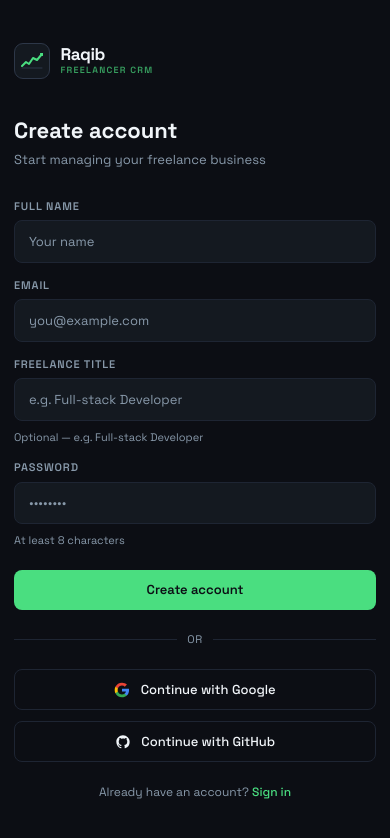
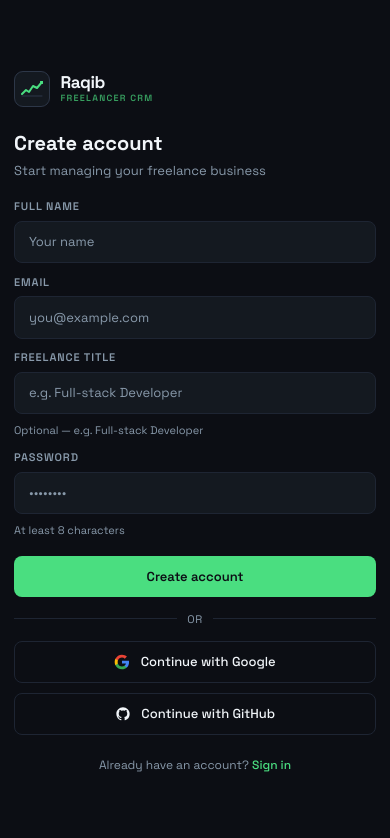
Before and after one commit to Achrafcodes/raqib, a React (Vite) app in the folder frontend/: page /register in a window 390 px wide. Shown: the top 838 px of the page. Built offline with nearby package versions, Linux system fonts and the light colour scheme; no server answers.

Commit message:
fix: improve login and register page responsiveness on mobile

```diff
--- a/frontend/src/pages/Login.tsx
+++ b/frontend/src/pages/Login.tsx
@@ -72,9 +72,9 @@ export default function Login() {
   if (loading) return <LoadingScreen />;
 
   return (
-    <div className="min-h-screen flex items-center justify-center bg-r-bg px-4">
+    <div className="min-h-screen flex flex-col items-center justify-center bg-r-bg px-4 py-10">
       <div className="w-full max-w-[400px]">
-        <div className="flex items-center gap-3 mb-10">
+        <div className="flex items-center gap-3 mb-8 sm:mb-10">
           <div className="w-[36px] h-[36px] rounded-[9px] flex items-center justify-center shrink-0"
             style={{ background: 'var(--surface)', border: '1px solid var(--border-2)' }}>
             <svg width="22" height="16" viewBox="0 0 22 16" fill="none">
@@ -89,8 +89,8 @@ export default function Login() {
           </div>
         </div>
 
-        <h1 className="text-[22px] font-bold text-r-1 mb-1">Welcome back</h1>
-        <p className="text-[13px] text-r-3 mb-8">Sign in to your account</p>
+        <h1 className="text-[20px] sm:text-[22px] font-bold text-r-1 mb-1">Welcome back</h1>
+        <p className="text-[13px] text-r-3 mb-6 sm:mb-8">Sign in to your account</p>
 
         <form onSubmit={handleSubmit} noValidate className="flex flex-col gap-4">
           <Field label="Email" error={errors.email} touched={touched.email}>
@@ -142,7 +142,7 @@ export default function Login() {
           </div>
         )}
 
-        <div className="flex items-center gap-3 my-6">
+        <div className="flex items-center gap-3 my-4 sm:my-6">
           <div className="flex-1 h-px bg-r-border" />
           <span className="text-[11px] text-r-3 uppercase tracking-wider">or</span>
           <div className="flex-1 h-px bg-r-border" />
--- a/frontend/src/pages/Register.tsx
+++ b/frontend/src/pages/Register.tsx
@@ -78,9 +78,9 @@ export default function Register() {
   };
 
   return (
-    <div className="min-h-screen flex items-center justify-center bg-r-bg px-4">
+    <div className="min-h-screen flex flex-col items-center justify-center bg-r-bg px-4 py-10">
       <div className="w-full max-w-[400px]">
-        <div className="flex items-center gap-3 mb-10">
+        <div className="flex items-center gap-3 mb-6 sm:mb-10">
           <div className="w-[36px] h-[36px] rounded-[9px] flex items-center justify-center shrink-0"
             style={{ background: 'var(--surface)', border: '1px solid var(--border-2)' }}>
             <svg width="22" height="16" viewBox="0 0 22 16" fill="none">
@@ -95,10 +95,10 @@ export default function Register() {
           </div>
         </div>
 
-        <h1 className="text-[22px] font-bold text-r-1 mb-1">Create account</h1>
-        <p className="text-[13px] text-r-3 mb-8">Start managing your freelance business</p>
+        <h1 className="text-[20px] sm:text-[22px] font-bold text-r-1 mb-1">Create account</h1>
+        <p className="text-[13px] text-r-3 mb-5 sm:mb-8">Start managing your freelance business</p>
 
-        <form onSubmit={handleSubmit} noValidate className="flex flex-col gap-4">
+        <form onSubmit={handleSubmit} noValidate className="flex flex-col gap-3 sm:gap-4">
           <Field label="Full Name" error={errors.name} touched={!!touched.name}>
             <input
               type="text"
@@ -164,7 +164,7 @@ export default function Register() {
           </button>
         </form>
 
-        <div className="flex items-center gap-3 my-6">
+        <div className="flex items-center gap-3 my-4 sm:my-6">
           <div className="flex-1 h-px bg-r-border" />
           <span className="text-[11px] text-r-3 uppercase tracking-wider">or</span>
           <div className="flex-1 h-px bg-r-border" />
```
